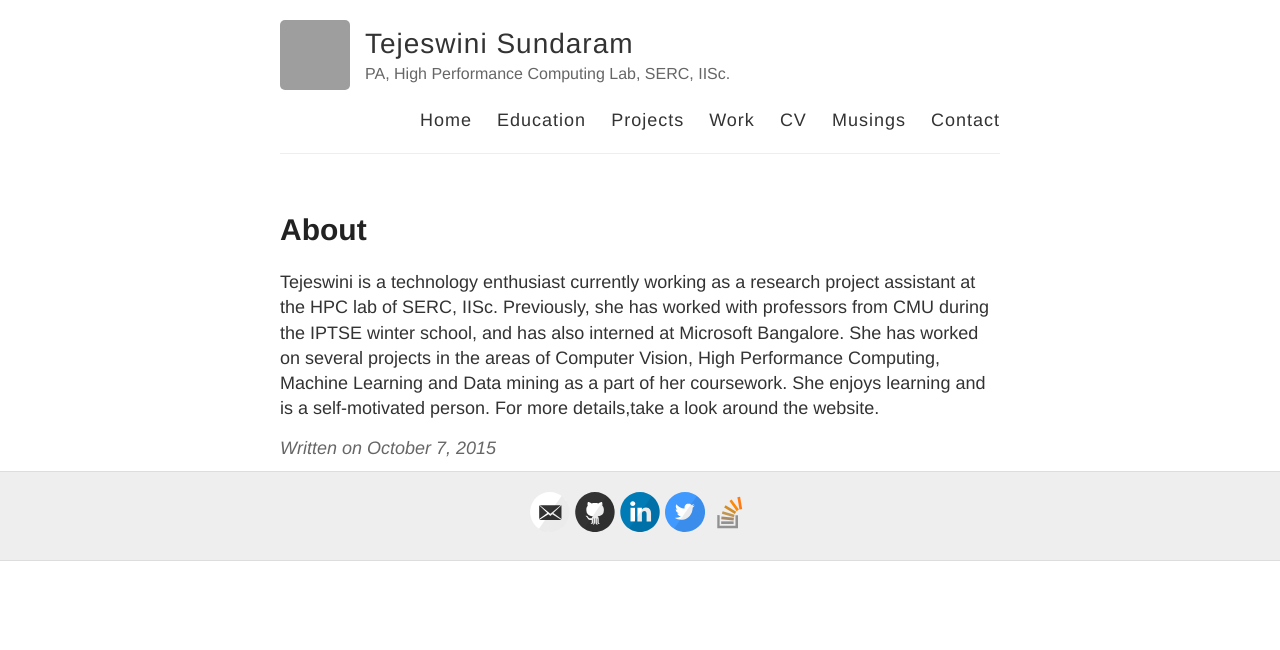
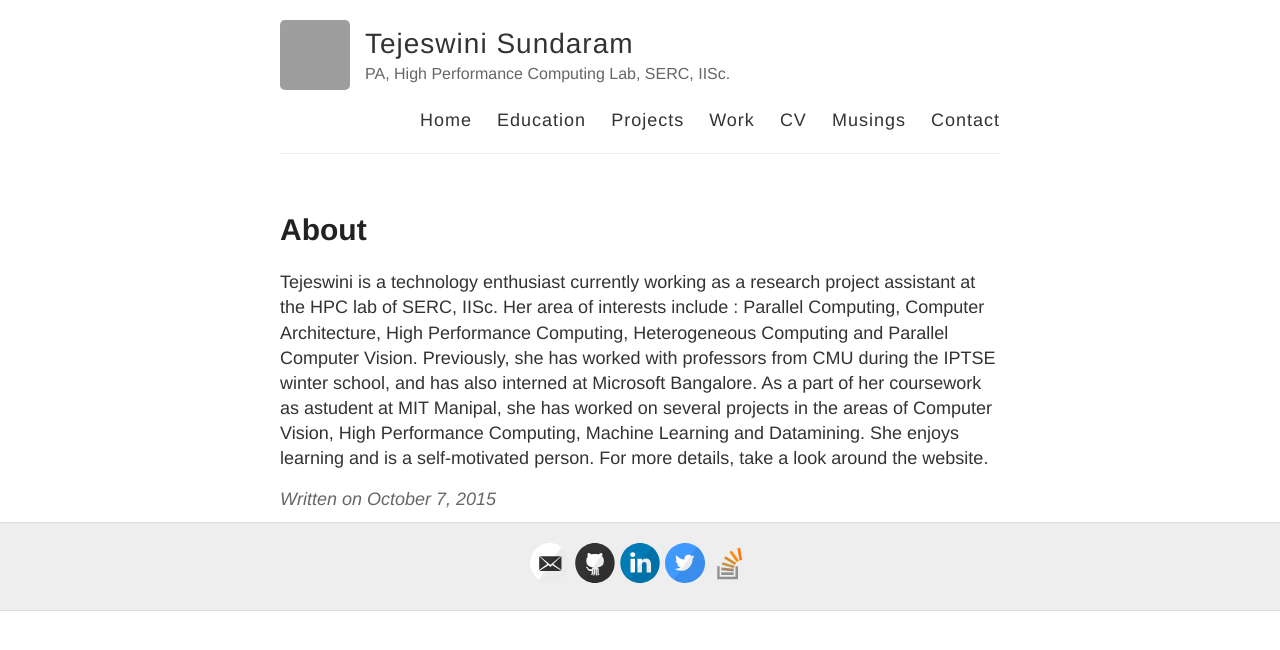
Before and after one commit to tejeswinisundaram/tejeswinisundaram.github.io, a Jekyll site: the page built from _posts/2015-10-7-About-Me.md, in a window 1280 px wide. Shown: the top 650 px of the page. Built offline with Jekyll 4.4.1, drawn with Linux system fonts in a browser that asks for light colours; Markdown is read by kramdown in place of the engine named in the settings; grey boxes are pictures that could not be loaded.

Commit message:
Updated on 15-10-2015

```diff
--- a/_posts/2015-10-7-About-Me.md
+++ b/_posts/2015-10-7-About-Me.md
@@ -3,4 +3,4 @@ layout: post
 title: About
 ---
 
-Tejeswini is a technology enthusiast currently working as a research project assistant at the HPC lab of SERC, IISc. Previously, she has worked with professors from CMU during the IPTSE winter school, and has also interned at Microsoft Bangalore. She has worked on several projects in the areas of Computer Vision, High Performance Computing, Machine Learning and Data mining as a part of her coursework. She enjoys learning and is a self-motivated person. For more details,take a look around the website.
+Tejeswini is a technology enthusiast currently working as a research project assistant at the HPC lab of SERC, IISc. Her area of interests include : Parallel Computing, Computer Architecture, High Performance Computing, Heterogeneous Computing and Parallel Computer Vision. Previously, she has worked with professors from CMU during the IPTSE winter school, and has also interned at Microsoft Bangalore. As a part of her coursework as astudent at MIT Manipal, she has worked on several projects in the areas of Computer Vision, High Performance Computing, Machine Learning and Datamining. She enjoys learning and is a self-motivated person. For more details, take a look around the website.
```
